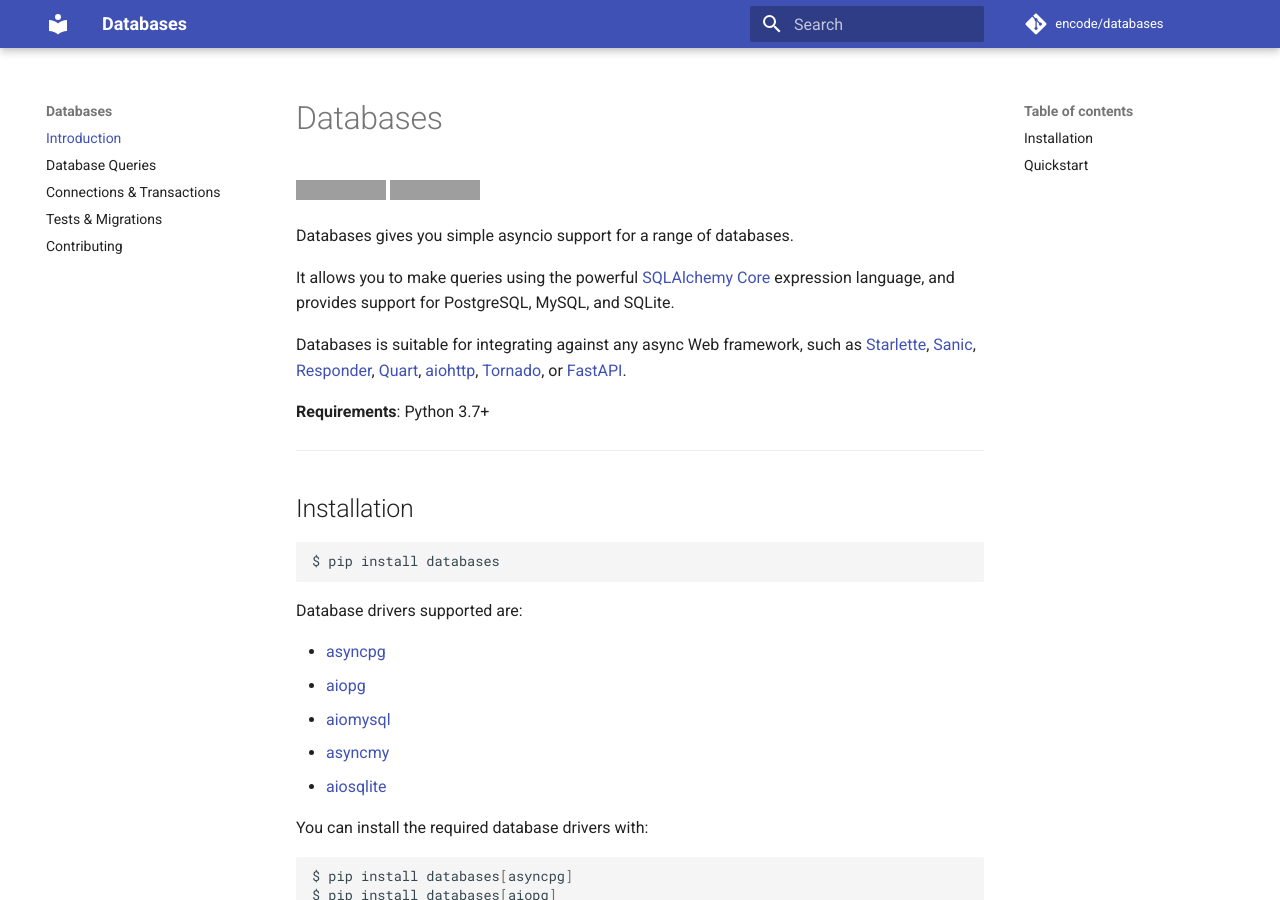
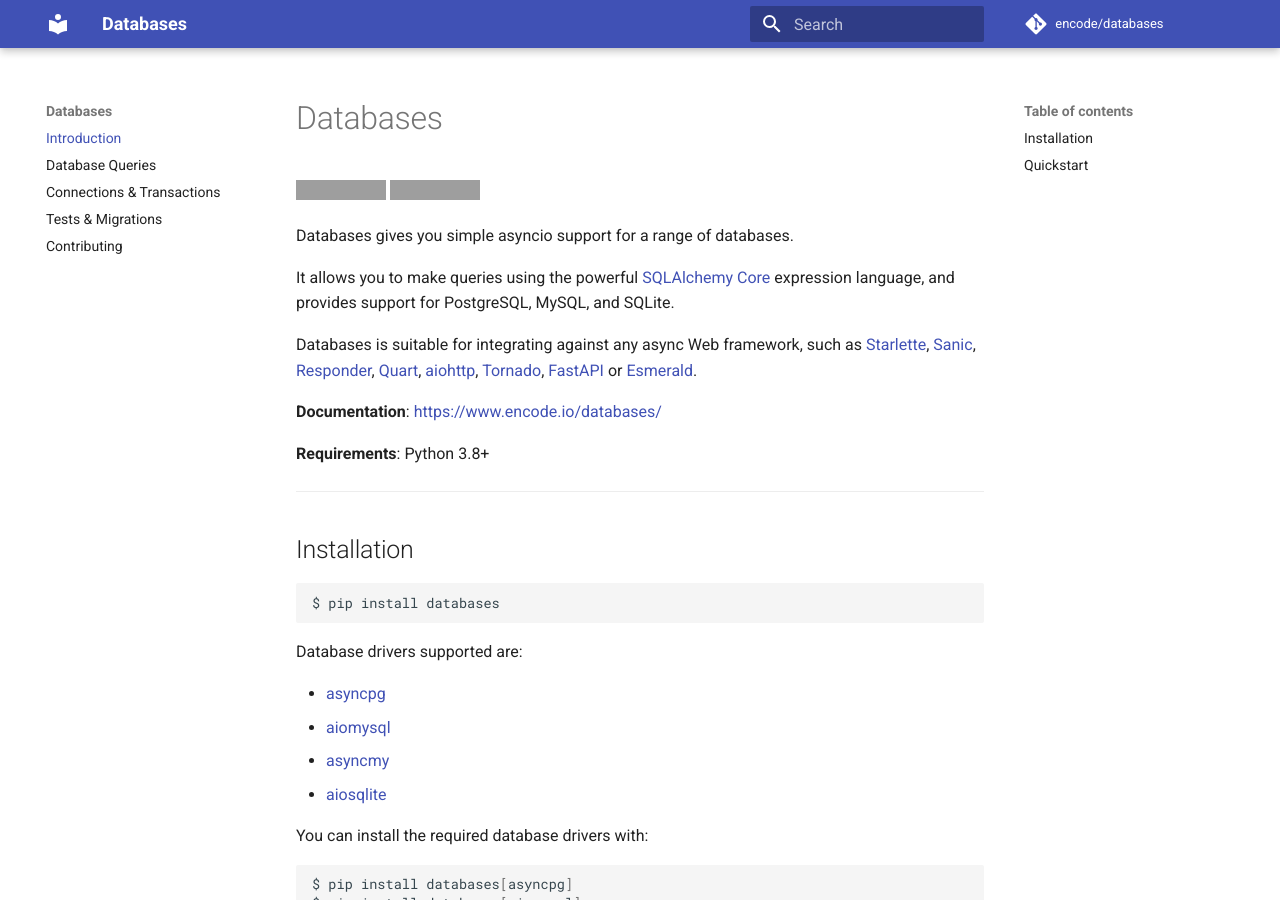
Before and after one commit to encode/databases, an MkDocs documentation site: the page built from docs/index.md, in a window 1280 px wide and 900 px high. Built offline with MkDocs 1.6.1 and Material for MkDocs 9.7.7, drawn with Linux system fonts in a browser that asks for light colours; comment, search, counter and statistics services are not loaded; grey boxes are pictures that could not be loaded.

Commit message:
Update documentation references and version

````diff
--- a/docs/index.md
+++ b/docs/index.md
@@ -15,9 +15,12 @@
 expression language, and provides support for PostgreSQL, MySQL, and SQLite.
 
 Databases is suitable for integrating against any async Web framework, such as [Starlette][starlette],
-[Sanic][sanic], [Responder][responder], [Quart][quart], [aiohttp][aiohttp], [Tornado][tornado], or [FastAPI][fastapi].
+[Sanic][sanic], [Responder][responder], [Quart][quart], [aiohttp][aiohttp], [Tornado][tornado],
+[FastAPI][fastapi] or [Esmerald][esmerald].
 
-**Requirements**: Python 3.7+
+**Documentation**: [https://www.encode.io/databases/](https://www.encode.io/databases/)
+
+**Requirements**: Python 3.8+
 
 ---
 
@@ -30,7 +33,6 @@
 Database drivers supported are:
 
 * [asyncpg][asyncpg]
-* [aiopg][aiopg]
 * [aiomysql][aiomysql]
 * [asyncmy][asyncmy]
 * [aiosqlite][aiosqlite]
@@ -39,7 +41,6 @@
 
 ```shell
 $ pip install databases[asyncpg]
-$ pip install databases[aiopg]
 $ pip install databases[aiomysql]
 $ pip install databases[asyncmy]
 $ pip install databases[aiosqlite]
@@ -89,7 +90,7 @@
 print('High Scores:', rows)
 ```
 
-Check out the documentation on [making database queries](database_queries.md)
+Check out the documentation on [making database queries](https://www.encode.io/databases/database_queries/)
 for examples of how to start using databases together with SQLAlchemy core expressions.
 
 
@@ -114,3 +115,4 @@
 [aiohttp]: https://github.com/aio-libs/aiohttp
 [tornado]: https://github.com/tornadoweb/tornado
 [fastapi]: https://github.com/tiangolo/fastapi
+[esmerald]: https://github.com/dymmond/esmerald
--- a/setup.py
+++ b/setup.py
@@ -37,7 +37,7 @@
 setup(
     name="databases",
     version=get_version("databases"),
-    python_requires=">=3.7",
+    python_requires=">=3.8",
     url="https://github.com/encode/databases",
     license="BSD",
     description="Async database support for Python.",
````
Also changed, not shown: README.md (+4 -4 lines), 1 other file.
